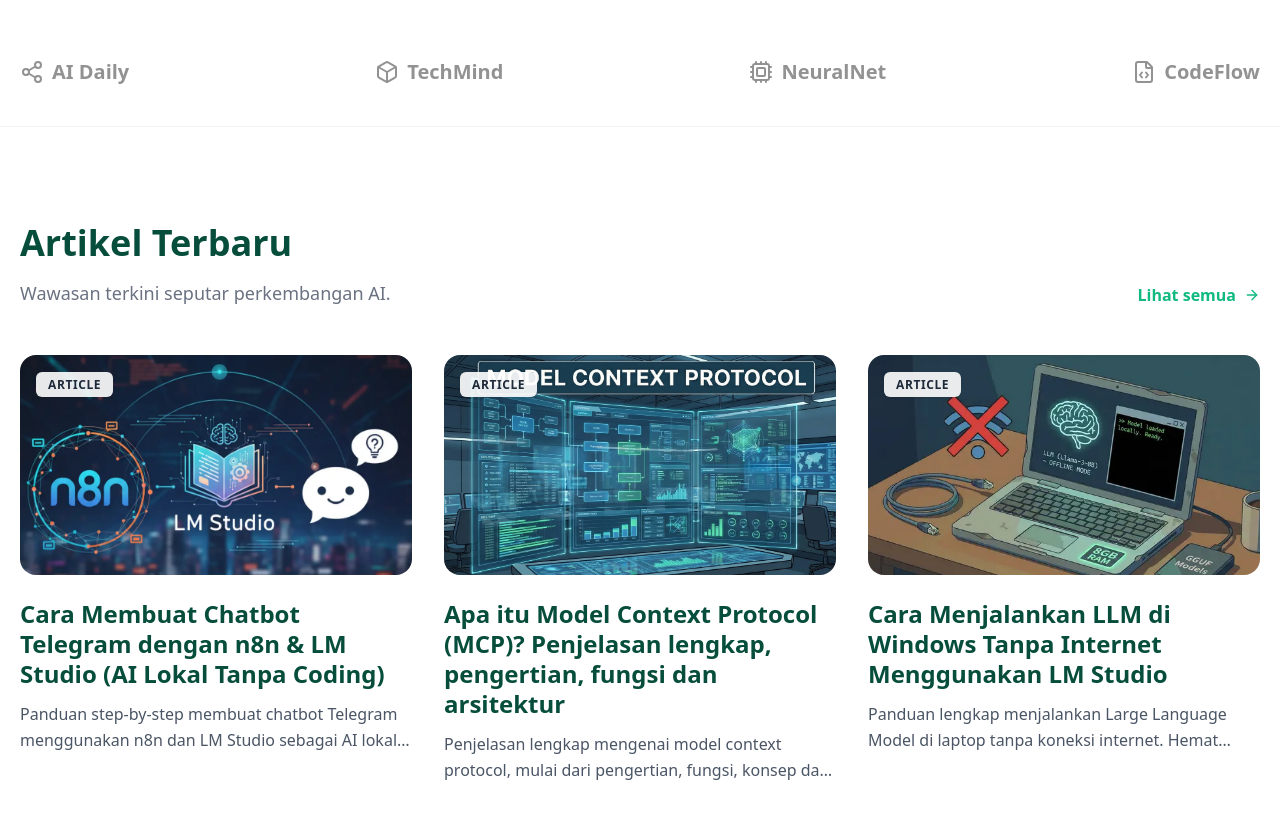
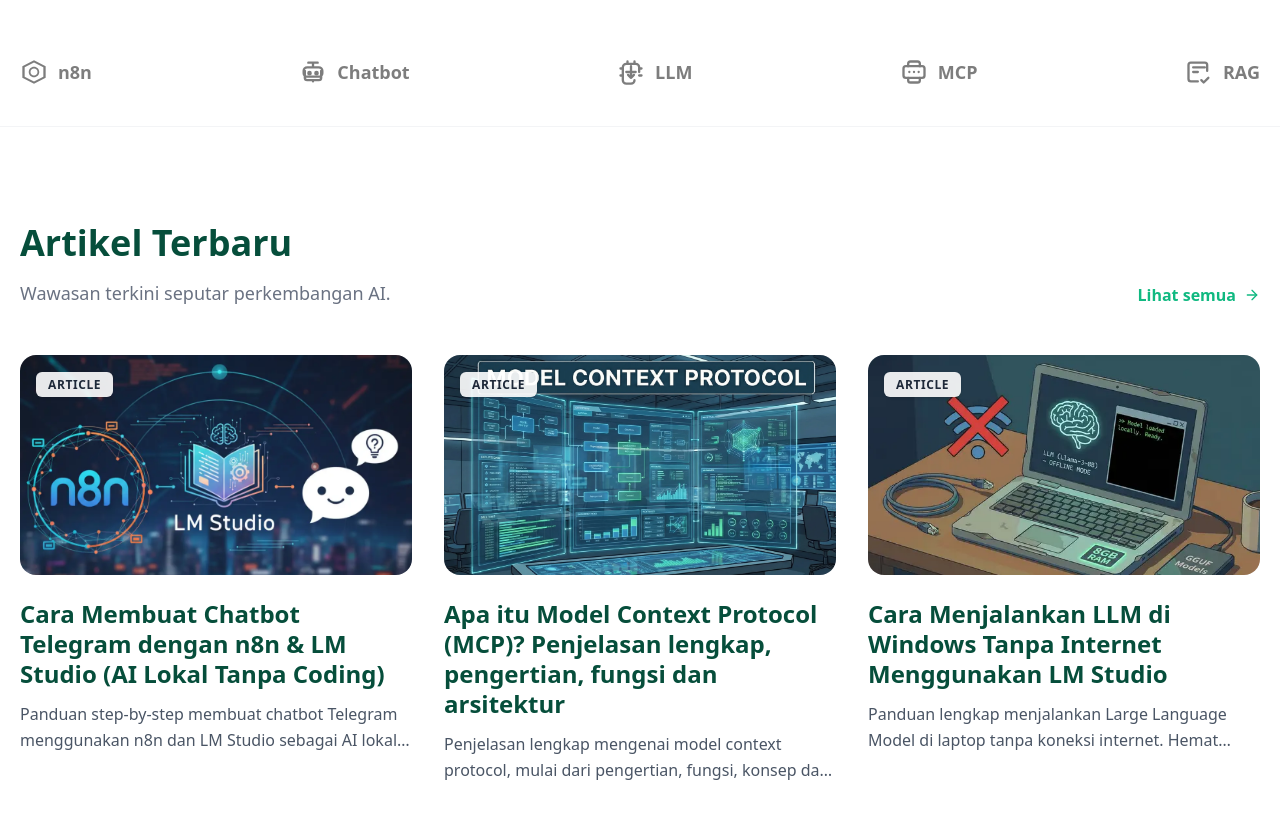
Before and after one commit to nalardeep/nalardeep, a Next.js app: page / in a window 1280 px wide. Shown: the part 987-1800 px from the top of the page. Built offline with nearby package versions, Linux system fonts and the light colour scheme; grey boxes are pictures that could not be loaded.

Commit message:
feat: add LogoStrip component displaying technology icons.

```diff
--- a/components/logo-strip.tsx
+++ b/components/logo-strip.tsx
@@ -1,21 +1,53 @@
-import { Share2, Box, Cpu, FileCode } from 'lucide-react';
-
 const LogoStrip = () => {
     return (
-        <section className="py-10 border-b border-gray-100">
+        <section className="py-10 border-b border-gray-100 bg-white">
             <div className="container mx-auto px-5">
-                <div className="flex flex-wrap justify-center md:justify-between items-center gap-8 md:gap-4 opacity-50 grayscale hover:grayscale-0 transition-all duration-500">
-                    <div className="flex items-center gap-2 font-bold text-xl text-gray-800">
-                        <Share2 className="w-6 h-6" /> AI Daily
+                <div className="flex flex-wrap justify-center md:justify-between items-center gap-10 md:gap-6 opacity-60 grayscale hover:grayscale-0 transition-all duration-500">
+                    {/* n8n */}
+                    <div className="flex items-center gap-2.5 font-bold text-lg text-gray-800 group">
+                        <svg viewBox="0 0 24 24" className="w-7 h-7 fill-current transition-colors text-gray-800 group-hover:text-[#FF6C37]" xmlns="http://www.w3.org/2000/svg">
+                            <path d="M12 2L2 7v10l10 5 10-5V7L12 2zm8 14.1L12 20.1l-8-4V7.9l8-4 8 4v8.2zM12 7.5c-2.5 0-4.5 2-4.5 4.5s2 4.5 4.5 4.5 4.5-2 4.5-4.5-2-4.5-4.5-4.5zm0 7.5c-1.7 0-3-1.3-3-3s1.3-3 3-3 3 1.3 3 3-1.3 3-3 3z" />
+                        </svg>
+                        n8n
                     </div>
-                    <div className="flex items-center gap-2 font-bold text-xl text-gray-800">
-                        <Box className="w-6 h-6" /> TechMind
+
+                    {/* Chatbot */}
+                    <div className="flex items-center gap-2.5 font-bold text-lg text-gray-800 group">
+                        <svg viewBox="0 0 24 24" className="w-7 h-7 fill-none stroke-current stroke-2 transition-colors text-gray-800 group-hover:text-primary-500" xmlns="http://www.w3.org/2000/svg">
+                            <path d="M12 8V4m0 0H8m4 0h4m-4 16h.01M5 11v6a2 2 0 002 2h10a2 2 0 002-2v-6m-2-3H7a3 3 0 00-3 3v2a3 3 0 003 3h10a3 3 0 003-3v-2a3 3 0 00-3-3z" strokeLinecap="round" strokeLinejoin="round" />
+                            <circle cx="9" cy="13" r="1" fill="currentColor" />
+                            <circle cx="15" cy="13" r="1" fill="currentColor" />
+                        </svg>
+                        Chatbot
                     </div>
-                    <div className="flex items-center gap-2 font-bold text-xl text-gray-800">
-                        <Cpu className="w-6 h-6" /> NeuralNet
+
+                    {/* LLM */}
+                    <div className="flex items-center gap-2.5 font-bold text-lg text-gray-800 group">
+                        <svg viewBox="0 0 24 24" className="w-7 h-7 fill-none stroke-current stroke-2 transition-colors text-gray-800 group-hover:text-sky-500" xmlns="http://www.w3.org/2000/svg">
+                            <path d="M9.5 14.5L12 17l2.5-2.5M12 17V7m-4 5h8m-1 7a3 3 0 01-3 3H8a3 3 0 01-3-3V8a3 3 0 013-3h8a3 3 0 013 3v4" strokeLinecap="round" strokeLinejoin="round" />
+                            <path d="M15 5V3m-6 2V3M5 9H3m2 6H3m16-6h2m-2 6h2" strokeLinecap="round" strokeLinejoin="round" />
+                        </svg>
+                        LLM
                     </div>
-                    <div className="flex items-center gap-2 font-bold text-xl text-gray-800">
-                        <FileCode className="w-6 h-6" /> CodeFlow
+
+                    {/* MCP */}
+                    <div className="flex items-center gap-2.5 font-bold text-lg text-gray-800 group">
+                        <svg viewBox="0 0 24 24" className="w-7 h-7 fill-none stroke-current stroke-2 transition-colors text-gray-800 group-hover:text-indigo-500" xmlns="http://www.w3.org/2000/svg">
+                            <rect x="3" y="7" width="18" height="10" rx="2" strokeLinecap="round" strokeLinejoin="round" />
+                            <path d="M8 12h.01M12 12h.01M16 12h.01" strokeLinecap="round" strokeLinejoin="round" />
+                            <path d="M7 7V5a2 2 0 012-2h6a2 2 0 012 2v2M7 17v2a2 2 0 002 2h6a2 2 0 002-2v-2" strokeLinecap="round" strokeLinejoin="round" />
+                        </svg>
+                        MCP
+                    </div>
+
+                    {/* RAG */}
+                    <div className="flex items-center gap-2.5 font-bold text-lg text-gray-800 group">
+                        <svg viewBox="0 0 24 24" className="w-7 h-7 fill-none stroke-current stroke-2 transition-colors text-gray-800 group-hover:text-emerald-500" xmlns="http://www.w3.org/2000/svg">
+                            <path d="M19 11V6a2 2 0 00-2-2H5a2 2 0 00-2 2v12a2 2 0 002 2h6" strokeLinecap="round" strokeLinejoin="round" />
+                            <path d="M14 19l2 2 4-4" strokeLinecap="round" strokeLinejoin="round" />
+                            <path d="M7 8h10M7 12h4" strokeLinecap="round" strokeLinejoin="round" />
+                        </svg>
+                        RAG
                     </div>
                 </div>
             </div>
```
